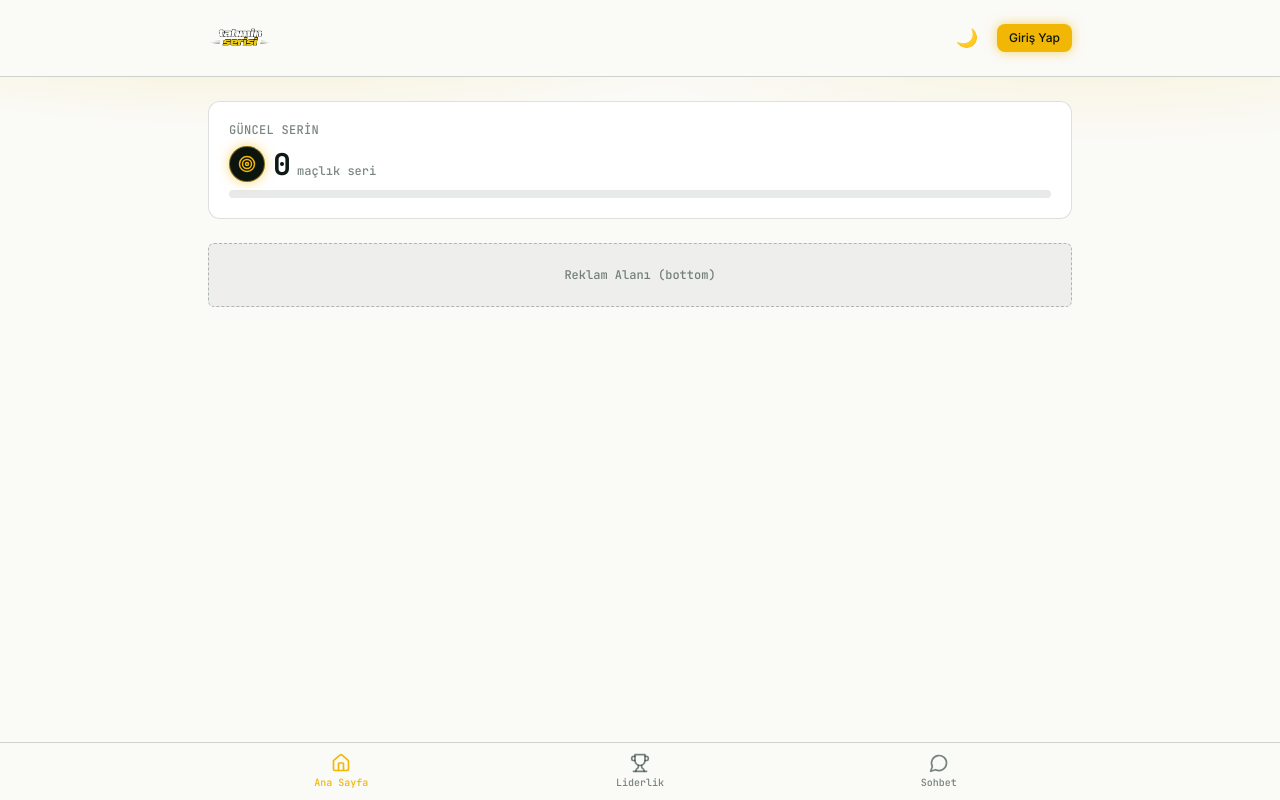
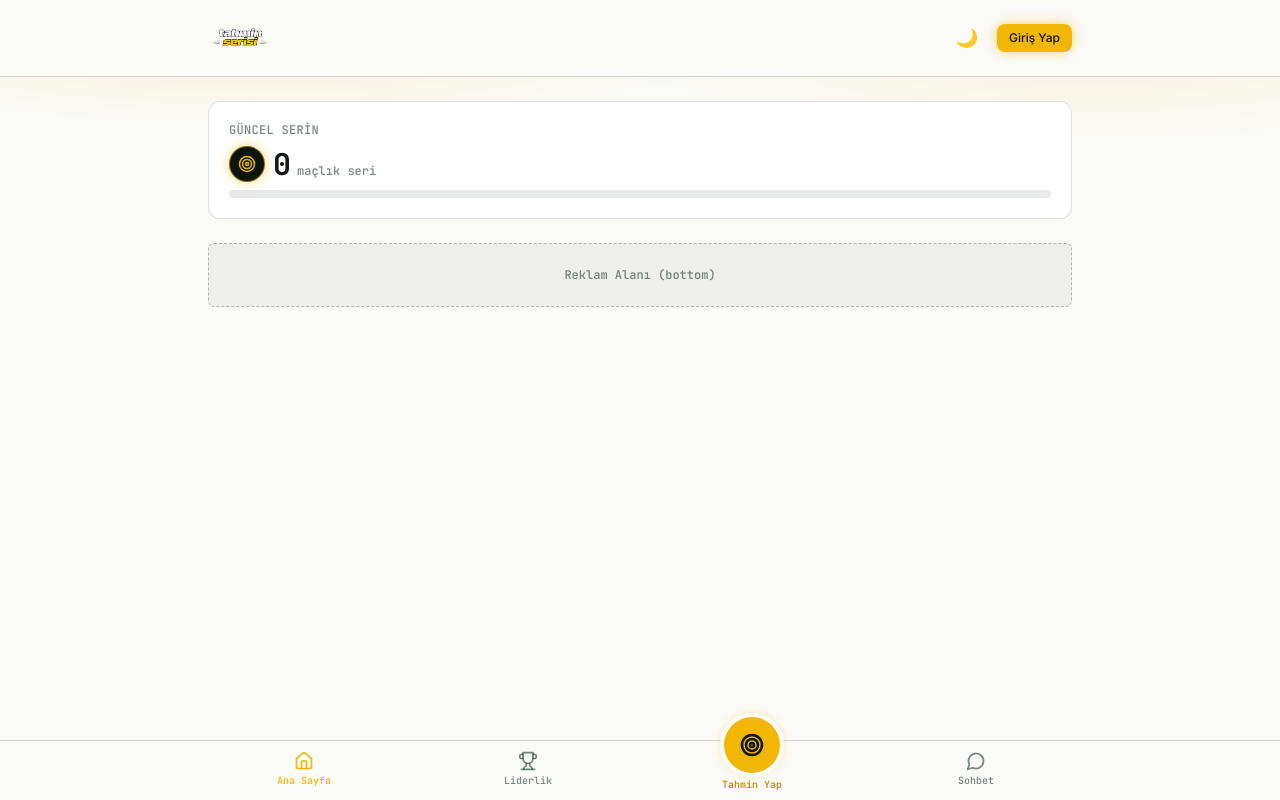
Before and after one commit to thurkchalimn-ui/tahmin-oyunu, a React (Vite) app: page / in a window 1280 px wide. Built offline with nearby package versions, Linux system fonts and the light colour scheme; no server answers; the database is empty.

Commit message:
orta tuş

```diff
--- a/src/components/common/BottomNav.tsx
+++ b/src/components/common/BottomNav.tsx
@@ -1,5 +1,5 @@
 import { NavLink } from 'react-router-dom';
-import { Home, Trophy, MessageCircle, User, ShieldCheck } from 'lucide-react';
+import { Home, Trophy, MessageCircle, User, ShieldCheck, Target } from 'lucide-react';
 import { useAuth } from '@/hooks/useAuth';
 import { useUnreadIndicators } from '@/hooks/useUnreadIndicators';
 
@@ -16,6 +16,9 @@ interface NavItem {
  * tab bar'ı hissi verir). Ana Sayfa, Liderlik, Sohbet, Profil ve (admin ise)
  * Admin sekmelerini içerir. İlgili sekmede yeni bir şey varsa (yeni mesaj,
  * sıra değişikliği, sonuçlanan maç) kırmızı bir nokta gösterilir.
+ *
+ * ORTADA, diğerlerinden büyük ve çubuğun üzerine taşan (Instagram/TikTok'taki
+ * "+" butonu gibi) bir "Tahmin Yap" butonu var - /maclar sayfasına götürür.
  */
 export function BottomNav() {
   const { firebaseUser, isAdmin } = useAuth();
@@ -29,14 +32,13 @@ export function BottomNav() {
   if (firebaseUser) items.push({ to: '/profil', label: 'Profil', Icon: User, showDot: hasProfileUnread });
   if (isAdmin) items.push({ to: '/admin', label: 'Admin', Icon: ShieldCheck });
 
+  // Ortada büyük buton doğru yerde dursun diye liste ikiye bölünüyor
+  const splitAt = Math.ceil(items.length / 2);
+  const leftItems = items.slice(0, splitAt);
+  const rightItems = items.slice(splitAt);
+
+  function renderItem({ to, label, Icon, end, showDot }: NavItem) {
     return (
-    <nav
-      className="fixed inset-x-0 bottom-0 z-20 border-t border-pitch-700/20 bg-pitch-100/95
-        backdrop-blur dark:border-pitch-700 dark:bg-pitch-900/95"
-      aria-label="Ana gezinme"
-    >
-      <div className="mx-auto flex max-w-4xl items-stretch justify-around">
-        {items.map(({ to, label, Icon, end, showDot }) => (
       <NavLink
         key={to}
         to={to}
@@ -57,7 +59,33 @@ export function BottomNav() {
         </span>
         {label}
       </NavLink>
-        ))}
+    );
+  }
+
+  return (
+    <nav
+      className="fixed inset-x-0 bottom-0 z-20 border-t border-pitch-700/20 bg-pitch-100/95
+        backdrop-blur dark:border-pitch-700 dark:bg-pitch-900/95"
+      aria-label="Ana gezinme"
+    >
+      <div className="mx-auto flex max-w-4xl items-stretch justify-around">
+        {leftItems.map(renderItem)}
+
+        {/* Ortadaki büyük "Tahmin Yap" butonu - çubuğun üzerine taşıyor */}
+        <NavLink to="/maclar" className="relative flex flex-1 flex-col items-center justify-end">
+          <span
+            className="absolute -top-6 flex h-14 w-14 items-center justify-center rounded-full
+              bg-scoreboard-amber text-pitch-950 shadow-glow ring-4 ring-pitch-100 transition
+              hover:brightness-105 dark:ring-pitch-900"
+          >
+            <Target size={24} strokeWidth={2.5} />
+          </span>
+          <span className="pb-2 pt-9 font-mono text-[10px] font-bold text-scoreboard-amberDark dark:text-scoreboard-amber">
+            Tahmin Yap
+          </span>
+        </NavLink>
+
+        {rightItems.map(renderItem)}
       </div>
     </nav>
   );
```
Lines whose indentation alone changed are shown as unchanged.
